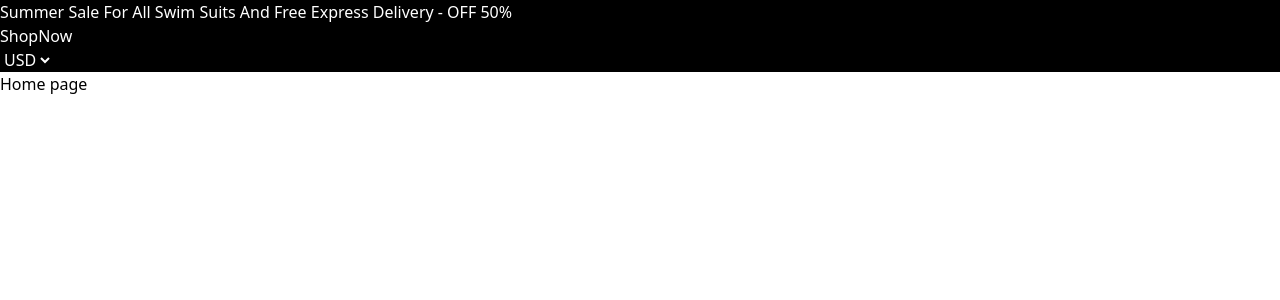
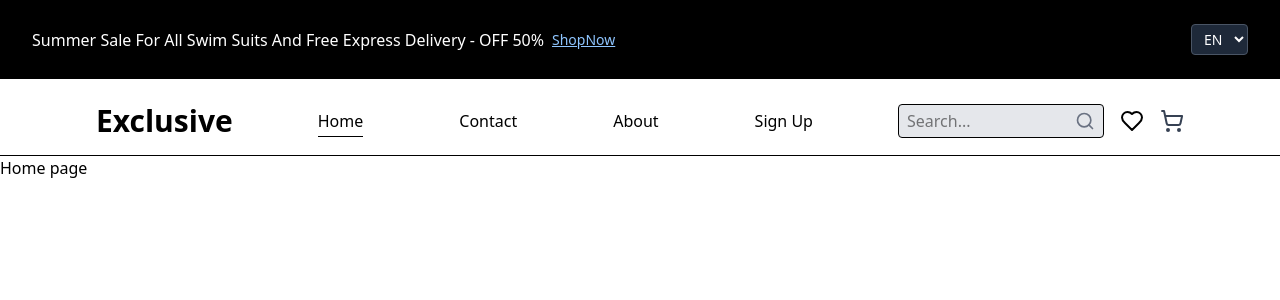
Before and after one commit to Shadow-MMN/go-mall, a Next.js app: page / in a window 1280 px wide. Shown: the top 300 px of the page. Built offline with nearby package versions, Linux system fonts and the light colour scheme.

Commit message:
Created the Headers Component and everything concerning the header

```diff
--- a/src/app/globals.css
+++ b/src/app/globals.css
@@ -1 +1,5 @@
 @import "tailwindcss";
+
+*{
+  box-sizing: border-box;
+}
--- a/src/app/layout.jsx
+++ b/src/app/layout.jsx
@@ -1,6 +1,7 @@
 // import { Geist, Geist_Mono } from "next/font/google";
 import "./globals.css";
 import TopHeader from "@/components/Top-Header";
+import Header from "@/components/Header";
 // const geistSans = Geist({
 //   variable: "--font-geist-sans",
 //   subsets: ["latin"],
@@ -22,10 +23,10 @@ import TopHeader from "@/components/Top-Header";
 export default function RootLayout({ children }) {
   return (
     <html lang="en">
-      <body
-        className>
-        <header>
-          <TopHeader />
+      <body>
+      <TopHeader />
+        <header >
+          <Header/>
         </header>
         {children}
       </body>
--- /dev/null
+++ b/src/components/DesktopNavigation.jsx
@@ -0,0 +1,30 @@
+// File: components/DesktopNavigation.jsx
+'use client';
+
+import Link from 'next/link';
+import { usePathname } from 'next/navigation';
+
+export default function DesktopNavigation() {
+  const pathname = usePathname();
+
+  return (
+    <div className="hidden md:block">
+      <nav className="font-light">
+        <ul className="hidden md:flex items-center gap-4 lg:gap-24">
+          <li>
+            <Link href="/" className={`${pathname === '/' ? 'border-b border-black pb-1' : ''}`}>Home</Link>
+          </li>
+          <li>
+            <Link href="/contact" className={`${pathname === '/contact' ? 'border-b border-black pb-1' : ''}`}>Contact</Link>
+          </li>
+          <li>
+            <Link href="/about" className={`${pathname === '/about' ? 'border-b border-black pb-1' : ''}`}>About</Link>
+          </li>
+          <li>
+            <Link href="/sign-up" className={`${pathname === '/sign-up' ? 'border-b border-black pb-1' : ''}`}>Sign Up</Link>
+          </li>
+        </ul>
+      </nav>
+    </div>
+  );
+}
--- /dev/null
+++ b/src/components/DesktopSearch.jsx
@@ -0,0 +1,17 @@
+// File: components/DesktopSearch.jsx
+'use client';
+
+import { Search as SearchIcon } from 'lucide-react';
+
+export default function DesktopSearch() {
+  return (
+    <div className="hidden sm:flex items-center gap-2 border px-2 py-1 rounded bg-gray-200">
+      <input
+        type="text"
+        placeholder="Search..."
+        className="outline-none bg-transparent rounded w-32 md:w-40"
+      />
+      <SearchIcon className="w-4 h-4 sm:w-5 sm:h-5 text-gray-500" />
+    </div>
+  );
+}
--- a/src/components/Header.jsx
+++ b/src/components/Header.jsx
@@ -1,3 +1,31 @@
-export default function Header(){
+// File: components/Header.jsx
+import { Heart, ShoppingCart } from 'lucide-react';
+import MobileController from './MobileController';
+import DesktopNavigation from './DesktopNavigation';
+import DesktopSearch from './DesktopSearch';
 
+export default function Header() {
+  return (
+    <div className='flex justify-between border-b border-black items-center pt-3 pb-3 px-4 sm:pt-4 sm:pb-4 sm:px-8 md:pt-6 md:pb-4 md:px-24'>
+      {/* Logo */}
+      <div className='flex items-center gap-4'>
+        {/* MobileController handles mobile menu button */}
+        <MobileController />
+        <p className='text-xl font-black sm:text-2xl md:text-3xl'>Exclusive</p>
+      </div>
+
+      {/* Desktop Navigation */}
+      <DesktopNavigation />
+
+      {/* Icons and Search */}
+      <div className='flex items-center gap-2 sm:gap-4'>
+        {/* Desktop Search Component */}
+        <DesktopSearch />
+
+        {/* Icon buttons (remains in server component) */}
+        <Heart className="w-5 h-5 sm:w-6 sm:h-6 text-black" aria-label="Favorite" />
+        <ShoppingCart className="w-5 h-5 sm:w-6 sm:h-6 text-gray-700" aria-label="Cart" />
+      </div>
+    </div>
+  );
 }
--- /dev/null
+++ b/src/components/MobileController.jsx
@@ -0,0 +1,88 @@
+// File: components/MobileController.jsx
+'use client';
+
+import { useState, useRef, useEffect } from 'react';
+import Link from 'next/link';
+import { usePathname } from 'next/navigation';
+import { Search as SearchIcon, Menu, X } from 'lucide-react';
+
+export default function MobileController() {
+  const [isMobileMenuOpen, setIsMobileMenuOpen] = useState(false);
+  const searchInputRef = useRef(null);
+  const pathname = usePathname();
+
+  const openMenuAndFocusSearch = () => {
+    setIsMobileMenuOpen(true);
+    // Focus the search input after a short delay to ensure the menu is open
+    setTimeout(() => {
+      searchInputRef.current?.focus();
+    }, 300);
+  };
+
+  return (
+    <>
+      {/* Mobile Menu Button */}
+      <div className='flex items-center gap-4 md:hidden'>
+        <button
+          onClick={() => setIsMobileMenuOpen(!isMobileMenuOpen)}
+          aria-label="Toggle menu"
+        >
+          {isMobileMenuOpen ? (
+            <X className="w-6 h-6" />
+          ) : (
+            <Menu className="w-6 h-6" />
+          )}
+        </button>
+      </div>
+
+      {/* Mobile Search Button */}
+      <button className="sm:hidden" onClick={openMenuAndFocusSearch}>
+        <SearchIcon className="w-5 h-5 text-gray-700" />
+      </button>
+
+      {/* Mobile Menu Panel */}
+      <div className={`md:hidden fixed top-0 left-0 w-full h-full z-50 bg-white transition-transform duration-300 ease-in-out ${isMobileMenuOpen ? 'translate-x-0' : '-translate-x-full'}`}>
+        <div className="p-4">
+          <div className="flex justify-between items-center mb-8">
+            <p className='text-2xl font-black'>Exclusive</p>
+            <button
+              onClick={() => setIsMobileMenuOpen(false)}
+              aria-label="Close menu"
+            >
+              <X className="w-6 h-6" />
+            </button>
+          </div>
+
+          {/* Mobile Navigation Links */}
+          <nav className="font-medium">
+            <ul className="flex flex-col gap-6 text-lg">
+              <li>
+                <Link href="/" className={`block py-2 ${pathname === '/' ? 'border-b border-black pb-1' : ''}`}>Home</Link>
+              </li>
+              <li>
+                <Link href="/contact" className={`block py-2 ${pathname === '/contact' ? 'border-b border-black pb-1' : ''}`}>Contact</Link>
+              </li>
+              <li>
+                <Link href="/about" className={`block py-2 ${pathname === '/about' ? 'border-b border-black pb-1' : ''}`}>About</Link>
+              </li>
+              <li>
+                <Link href="/sign-up" className={`block py-2 ${pathname === '/sign-up' ? 'border-b border-black pb-1' : ''}`}>Sign Up</Link>
+              </li>
+            </ul>
+          </nav>
+
+          {/* Mobile Search Input */}
+          <div className="flex items-center gap-2 border px-3 py-2 rounded bg-gray-200 mt-8">
+            <input
+              type="text"
+              placeholder="What are you looking for?"
+              className="outline-none bg-transparent rounded flex-1"
+              ref={searchInputRef}
+            />
+            <SearchIcon className="w-5 h-5 text-gray-500" />
+          </div>
+        </div>
+      </div>
+    </>
+  );
+}
--- /dev/null
+++ b/src/components/Navigation.jsx
@@ -0,0 +1,103 @@
+// File: components/Navigation.jsx
+'use client';
+
+import { useState } from 'react';
+import Link from 'next/link';
+import { usePathname } from 'next/navigation';
+import { Menu, X } from 'lucide-react';
+import Search from './Search';
+
+export default function Navigation({ onMobileMenuOpen }) {
+  const [isMobileMenuOpen, setIsMobileMenuOpen] = useState(false);
+  const pathname = usePathname();
+
+  // Toggle mobile menu and notify parent if needed
+  const toggleMobileMenu = (isOpen) => {
+    setIsMobileMenuOpen(isOpen);
+    if (isOpen && onMobileMenuOpen) {
+      onMobileMenuOpen();
+    }
+  };
+
+  return (
+    <>
+      {/* Logo and Mobile Menu Button */}
+      <div className='flex items-center gap-4'>
+        <button
+          className="md:hidden"
+          onClick={() => toggleMobileMenu(!isMobileMenuOpen)}
+          aria-label="Toggle menu"
+        >
+          {isMobileMenuOpen ? (
+            <X className="w-6 h-6" />
+          ) : (
+            <Menu className="w-6 h-6" />
+          )}
+        </button>
+        <p className='text-xl font-black sm:text-2xl md:text-3xl'>Exclusive</p>
+      </div>
+
+      {/* Desktop Navigation */}
+      <div className="hidden md:block">
+        <nav className="font-light">
+          <ul className="hidden md:flex items-center gap-8 lg:gap-40">
+            <li>
+              <Link href="/" className={`${pathname === '/' ? 'border-b border-black pb-1' : ''}`}>Home</Link>
+            </li>
+            <li>
+              <Link href="/contact" className={`${pathname === '/contact' ? 'border-b border-black pb-1' : ''}`}>Contact</Link>
+            </li>
+            <li>
+              <Link href="/about" className={`${pathname === '/about' ? 'border-b border-black pb-1' : ''}`}>About</Link>
+            </li>
+            <li>
+              <Link href="/sign-up" className={`${pathname === '/sign-up' ? 'border-b border-black pb-1' : ''}`}>Sign Up</Link>
+            </li>
+          </ul>
+        </nav>
+      </div>
+
+      {/* Mobile Menu Panel */}
+      <div className={`md:hidden fixed top-0 left-0 w-full h-full z-50 bg-white transition-transform duration-300 ease-in-out ${isMobileMenuOpen ? 'translate-x-0' : '-translate-x-full'}`}>
+        <div className="p-4">
+          <div className="flex justify-between items-center mb-8">
+            <p className='text-2xl font-black'>Exclusive</p>
+            <button
+              onClick={() => toggleMobileMenu(false)}
+              aria-label="Close menu"
+            >
+              <X className="w-6 h-6" />
+            </button>
+          </div>
+
+          <MobileNavigation />
+
+          {/* Mobile Search Input */}
+          <Search isMobile={true} autoFocus={true} />
+        </div>
+      </div>
+    </>
+  );
+}
+
+function MobileNavigation() {
+  const pathname = usePathname();
+  return (
+    <nav className="font-medium">
+      <ul className="flex flex-col gap-6 text-lg">
+        <li>
+          <Link href="/" className={`block py-2 ${pathname === '/' ? 'border-b border-black pb-1' : ''}`}>Home</Link>
+        </li>
+        <li>
+          <Link href="/contact" className={`block py-2 ${pathname === '/contact' ? 'border-b border-black pb-1' : ''}`}>Contact</Link>
+        </li>
+        <li>
+          <Link href="/about" className={`block py-2 ${pathname === '/about' ? 'border-b border-black pb-1' : ''}`}>About</Link>
+        </li>
+        <li>
+          <Link href="/sign-up" className={`block py-2 ${pathname === '/sign-up' ? 'border-b border-black pb-1' : ''}`}>Sign Up</Link>
+        </li>
+      </ul>
+    </nav>
+  );
+}
--- a/src/components/Top-Header.jsx
+++ b/src/components/Top-Header.jsx
@@ -1,24 +1,37 @@
-import Link from 'next/link';
-
-
+"use client";
+import Link from "next/link";
 
 export default function TopHeader() {
-    return (
-        <>
-            <div className='bg-black text-white'>
-                <div>
-                    <p >Summer Sale For All Swim Suits And Free Express Delivery - OFF 50%</p>
-                    <Link href="/" >ShopNow</Link>
-                </div>
-                <div>
-                    <select name="" id="" >
-                        <option value="">USD</option>
-                        <option value="">CAD</option>
-                        <option value="">EUR</option>
-                        <option value="">GBP</option>
-                    </select>
-                </div>
-            </div>
-        </>
-    )
+  const handleLangChange = (e) => {
+    const selectedLang = e.target.value;
+    document.documentElement.lang = selectedLang;
+  };
+
+  return (
+    <div className="relative bg-black text-white py-3 md:py-6 min-h-[50px] md:min-h-[70px] flex justify-between items-center px-4 sm:px-6 lg:px-8">
+    <div className="flex flex-col sm:flex-row items-center gap-1 sm:gap-2 text-center mx-auto sm:mx-0">
+      <p className="text-xs sm:text-sm md:text-base">
+        Summer Sale For All Swim Suits And Free Express Delivery - OFF 50%
+      </p>
+      <Link
+        href="/"
+        className="underline text-blue-300 text-xs sm:text-sm whitespace-nowrap"
+      >
+        ShopNow
+      </Link>
+    </div>
+    <div className="absolute right-4 sm:static">
+      <select
+        className="px-2 py-1 rounded text-xs sm:text-sm bg-gray-800 text-white border border-gray-600"
+        onChange={handleLangChange}
+      >
+        <option value="en">EN</option>
+        <option value="fr">FR</option>
+        <option value="es">ES</option>
+        <option value="de">DE</option>
+        <option value="ig">IG</option>
+      </select>
+    </div>
+  </div>
+  );
 }
```
Also changed, not shown: package.json (+5 -4 lines), 1 other file (tests, documents, lock files or other folders).
